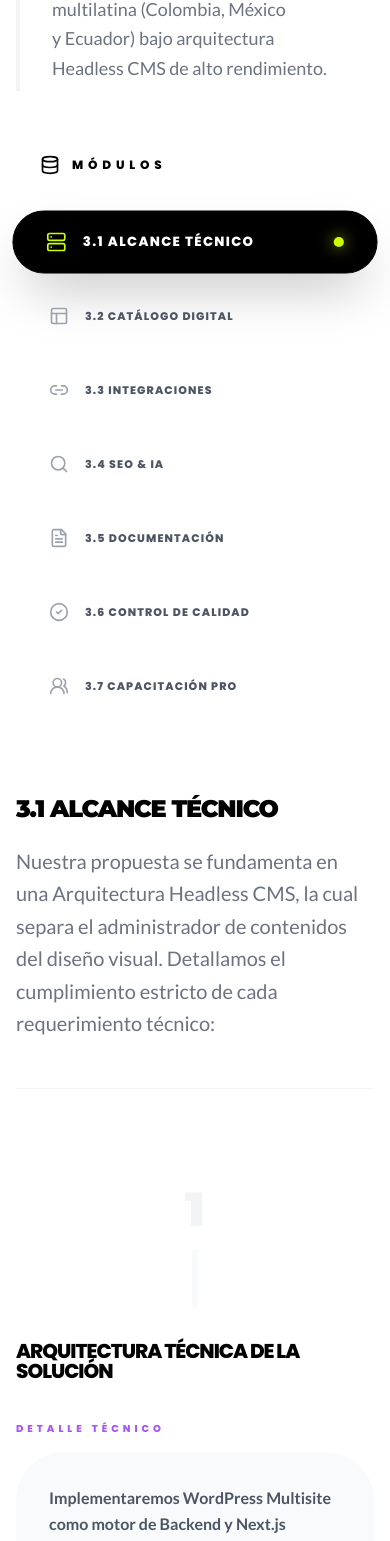
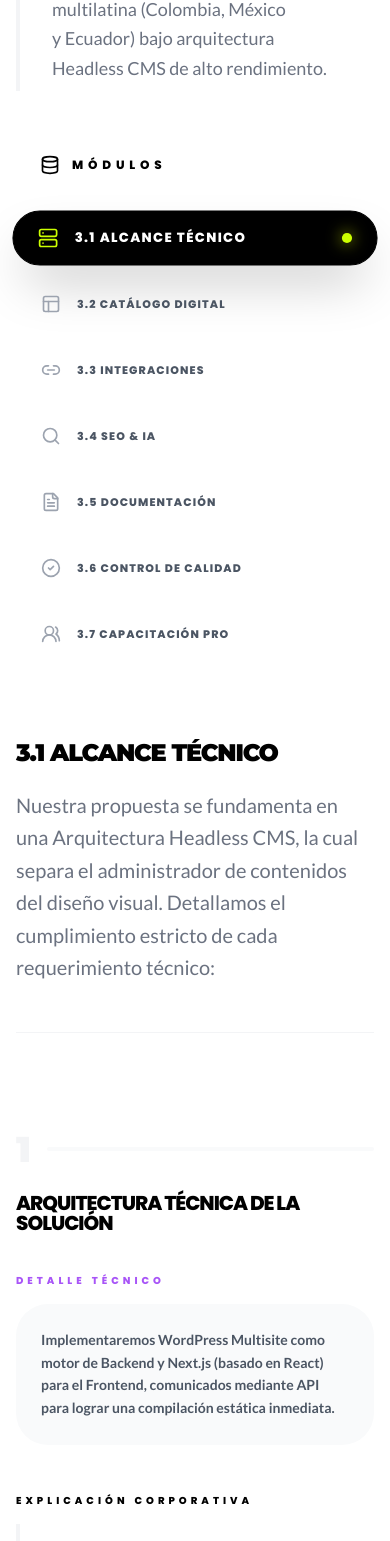
Before and after one commit to Proyectos-Krezco-Digital/propuesta_powest, a React (Vite) app: page /alcance in a window 390 px wide. Shown: the part 424-1965 px from the top of the page. Built offline with nearby package versions, Linux system fonts and the light colour scheme.

Commit message:
fix: optimización integral de responsividad móvil y corrección de desbordamientos en alcances y plan de acción

```diff
--- a/src/components/layout/Footer.tsx
+++ b/src/components/layout/Footer.tsx
@@ -83,9 +83,9 @@ export const Footer = () => {
                   href="mailto:dazzleagency.ac@gmail.com"
                   className="flex items-center gap-4 text-gray-400 hover:text-[var(--color-purple)] transition-colors group px-4 py-3 bg-white/5 rounded-2xl border border-white/5 hover:border-[var(--color-purple)]/20 shadow-sm"
                 >
-                  <Mail className="w-4 h-4" />
-                  <span className="font-bold text-[13px] font-ui truncate">dazzleagency.ac@gmail.com</span>
-                  <ArrowUpRight className="w-3 h-3 ml-auto opacity-0 group-hover:opacity-100 transition-opacity" />
+                  <Mail className="w-4 h-4 shrink-0" />
+                  <span className="font-bold text-[11px] sm:text-[13px] font-ui truncate max-w-[170px] sm:max-w-none">dazzleagency.ac@gmail.com</span>
+                  <ArrowUpRight className="w-3 h-3 ml-auto opacity-0 group-hover:opacity-100 transition-opacity shrink-0" />
                 </a>
               </div>
 
--- a/src/components/layout/Navbar.tsx
+++ b/src/components/layout/Navbar.tsx
@@ -47,7 +47,7 @@ export const Navbar = () => {
         <div className="flex justify-between items-center h-14 md:h-16">
           {/* Logo */}
           <Link to="/" className="flex-shrink-0 flex items-center group relative">
-            <span className="text-3xl md:text-[2.6rem] font-extrabold italic tracking-tighter text-black font-logo relative z-10">
+            <span className="text-2xl md:text-[2.6rem] font-extrabold italic tracking-tighter text-black font-logo relative z-10">
               iAnGo
               <motion.div
                 initial={{ width: 0 }}
--- a/src/components/sections/ActionPlan.tsx
+++ b/src/components/sections/ActionPlan.tsx
@@ -64,8 +64,8 @@ export const ActionPlan = () => {
             <span>PÁGINA 6: PLAN DE ACCIÓN</span>
           </div>
           <h1 className="text-3xl md:text-5xl lg:text-[4.2rem] font-black tracking-tighter text-black leading-[1.05] font-titles uppercase">
-            6. ENTREGABLES, CRONOGRAMA Y <br />
-            <span className="text-transparent bg-clip-text bg-gradient-to-r from-gray-400 to-gray-700 italic">PLAN DE EJECUCIÓN:</span> <br />
+            6. ENTREGABLES Y <br className="hidden md:block" />
+            <span className="text-transparent bg-clip-text bg-gradient-to-r from-gray-400 to-gray-700 italic">PLAN DE EJECUCIÓN:</span> <br className="hidden md:block" />
             <span className="text-[var(--color-purple)] italic tracking-tighter">POWEST MULTILATINA</span>
           </h1>
           <div className="h-1.5 w-24 bg-[var(--color-lime)] rounded-full mb-8" />
@@ -121,9 +121,9 @@ export const ActionPlan = () => {
                    </div>
                    <h3 className="text-xl font-black text-white leading-tight uppercase font-ui">6.3 DURACIÓN TOTAL DEL PROYECTO</h3>
                 </div>
-                <div className="mb-10">
-                   <h4 className="text-5xl font-black text-[var(--color-lime)] tracking-tighter italic font-titles">6 SEMANAS <span className="text-sm uppercase tracking-widest text-white/30">(4+2)</span></h4>
-                </div>
+                 <div className="mb-10">
+                    <h4 className="text-4xl md:text-5xl font-black text-[var(--color-lime)] tracking-tighter italic font-titles">6 SEMANAS <span className="text-[10px] md:text-sm uppercase tracking-widest text-white/30">(4+2)</span></h4>
+                 </div>
                 <div className="space-y-6">
                    <p className="text-base text-gray-400 font-medium leading-relaxed border-l-4 border-[var(--color-lime)]/30 pl-6 italic font-body">
                      <strong>4 Semanas de Desarrollo:</strong> Plataforma 100% funcional y probada según exigencia del pliego.
@@ -221,10 +221,10 @@ export const ActionPlan = () => {
                     // Método robusto: Intenta abrir en una ventana nueva y redirigir
                     window.location.href = mailtoUrl;
                   }}
-                  className="bg-black text-[var(--color-lime)] text-xl md:text-2xl px-16 py-8 rounded-full font-black uppercase tracking-tighter shadow-2xl hover:scale-105 active:scale-95 transition-all duration-700 flex items-center gap-6 font-ui cursor-pointer"
+                  className="bg-black text-base md:text-2xl px-10 md:px-16 py-6 md:py-8 rounded-full font-black uppercase tracking-tighter shadow-2xl hover:scale-105 active:scale-95 transition-all duration-700 flex items-center gap-4 md:gap-6 font-ui cursor-pointer"
                 >
-                  <span>ACEPTO LA PROPUESTA TÉCNICA</span>
-                  <Rocket className="w-8 h-8" />
+                  <span>ACEPTO LA PROPUESTA</span>
+                  <Rocket className="w-6 h-6 md:w-8 md:h-8" />
                 </button>
 
                 <div className="text-center space-y-6">
--- a/src/components/sections/Scope.tsx
+++ b/src/components/sections/Scope.tsx
@@ -109,8 +109,8 @@ export const Scope = () => {
             <span>PÁGINA 3: ALCANCE TÉCNICO</span>
           </div>
           <h1 className="text-3xl md:text-5xl lg:text-[4.2rem] font-black tracking-tighter text-black leading-[1.05] font-titles uppercase">
-            3. ALCANCE TÉCNICO Y <br />
-            <span className="text-transparent bg-clip-text bg-gradient-to-r from-gray-400 to-gray-700 italic">FUNCIONAL WEB:</span> <br />
+            3. ALCANCE TÉCNICO Y <br className="hidden md:block" />
+            <span className="text-transparent bg-clip-text bg-gradient-to-r from-gray-400 to-gray-700 italic">FUNCIONAL WEB:</span> <br className="hidden md:block" />
             <span className="text-[var(--color-purple)] italic tracking-tighter">POWEST MULTILATINA</span>
           </h1>
           <div className="h-1.5 w-24 bg-[var(--color-lime)] rounded-full mb-8" />
@@ -132,8 +132,14 @@ export const Scope = () => {
             {tabs.map((tab) => (
               <button
                 key={tab.id}
-                onClick={() => setActiveTab(tab.id)}
-                className={`flex items-center justify-between gap-4 px-8 py-5 rounded-[4rem] transition-all duration-500 text-left relative group border ${
+                onClick={() => {
+                  setActiveTab(tab.id);
+                  const contentEl = document.getElementById('scope-content');
+                  if (window.innerWidth < 1024 && contentEl) {
+                    contentEl.scrollIntoView({ behavior: 'smooth' });
+                  }
+                }}
+                className={`flex items-center justify-between gap-4 px-6 md:px-8 py-4 md:py-5 rounded-[4rem] transition-all duration-500 text-left relative group border ${
                   activeTab === tab.id
                     ? 'bg-black text-white border-black shadow-2xl scale-[1.02]'
                     : 'bg-transparent text-gray-700 border-transparent hover:bg-gray-50 hover:text-black'
@@ -153,7 +159,7 @@ export const Scope = () => {
           </div>
 
           {/* Content Area */}
-          <div className="relative pt-4">
+          <div id="scope-content" className="relative pt-4 scroll-mt-24">
             <AnimatePresence mode="wait">
               <motion.div
                 key={activeTab}
@@ -182,13 +188,13 @@ export const Scope = () => {
                       transition={{ delay: idx * 0.1, duration: 0.8 }}
                       className="group"
                     >
-                      <div className="grid md:grid-cols-[100px_1fr] gap-8">
+                      <div className="grid md:grid-cols-[80px_1fr] gap-6 md:gap-8">
                         {/* Number Display */}
-                        <div className="flex flex-col items-center">
-                          <span className="text-5xl font-black text-gray-100 group-hover:text-[var(--color-lime)] transition-colors duration-700 select-none font-titles">
+                        <div className="flex flex-row md:flex-col items-center gap-4 md:gap-0">
+                          <span className="text-4xl md:text-5xl font-black text-gray-100 group-hover:text-[var(--color-lime)] transition-colors duration-700 select-none font-titles">
                              {item.id.split('.').pop()}
                           </span>
-                          <div className="w-1.5 h-full bg-gray-50 group-hover:bg-[var(--color-lime)]/20 transition-all duration-700 min-h-[60px] rounded-full mt-4" />
+                          <div className="h-1 md:h-full w-full md:w-1.5 bg-gray-50 group-hover:bg-[var(--color-lime)]/20 transition-all duration-700 min-h-[4px] md:min-h-[60px] rounded-full mt-0 md:mt-4" />
                         </div>
 
                         <div className="space-y-10">
@@ -200,8 +206,8 @@ export const Scope = () => {
                             {/* Technical Specification */}
                             <div className="space-y-4">
                               <span className="text-[10px] font-black text-[var(--color-purple)] uppercase tracking-[0.4em] mb-2 block font-ui">Detalle Técnico</span>
-                              <div className="p-8 rounded-[3rem] bg-gray-50 border border-transparent hover:border-gray-200 transition-all duration-500">
-                                <p className="text-base text-gray-600 font-bold leading-relaxed italic font-body">
+                              <div className="p-6 md:p-8 rounded-[2rem] md:rounded-[3rem] bg-gray-50 border border-transparent hover:border-gray-200 transition-all duration-500">
+                                <p className="text-sm md:text-base text-gray-600 font-bold leading-relaxed italic font-body">
                                   {item.tech}
                                 </p>
                               </div>
@@ -210,8 +216,8 @@ export const Scope = () => {
                             {/* Business Value */}
                             <div className="space-y-4">
                               <span className="text-[10px] font-black text-black uppercase tracking-[0.4em] mb-2 block font-ui">Explicación Corporativa</span>
-                              <div className="p-8 border-l-4 border-gray-100">
-                                <p className="text-base text-gray-500 font-medium leading-relaxed font-body">
+                              <div className="p-6 md:p-8 border-l-4 border-gray-100">
+                                <p className="text-sm md:text-base text-gray-500 font-medium leading-relaxed font-body">
                                   {item.corp}
                                 </p>
                               </div>
```
